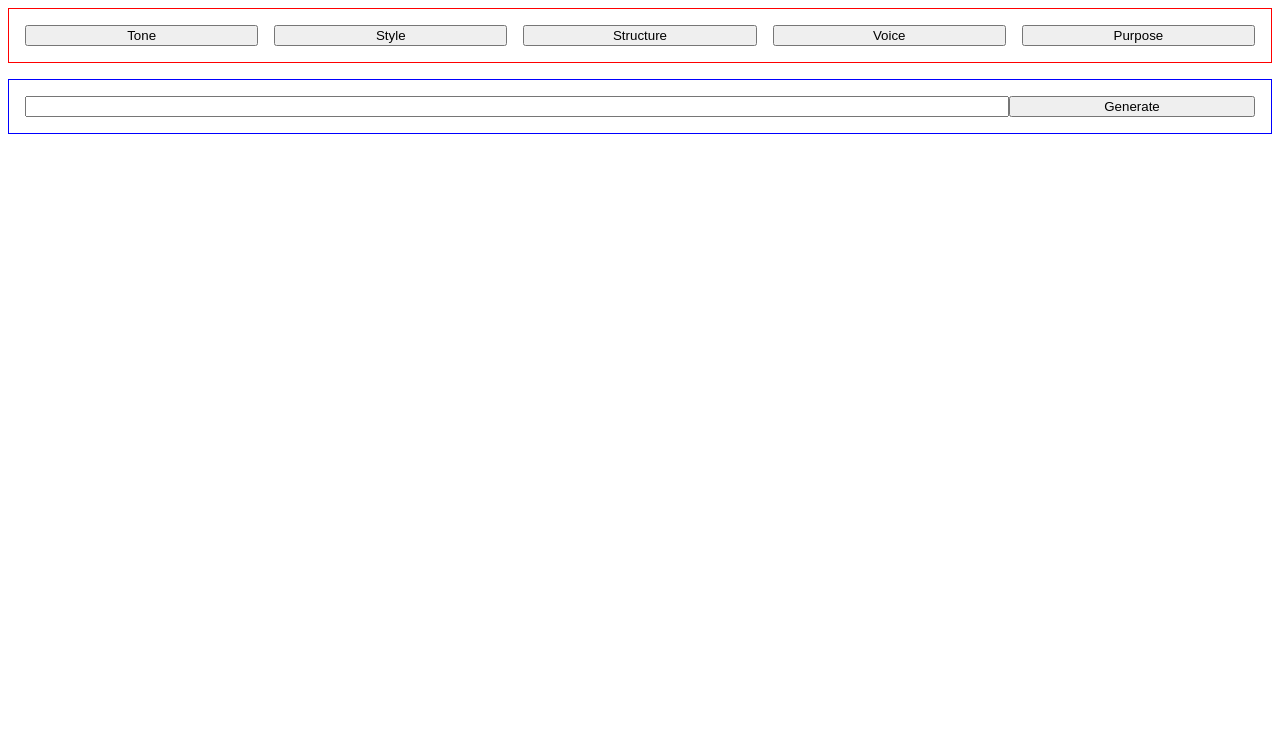
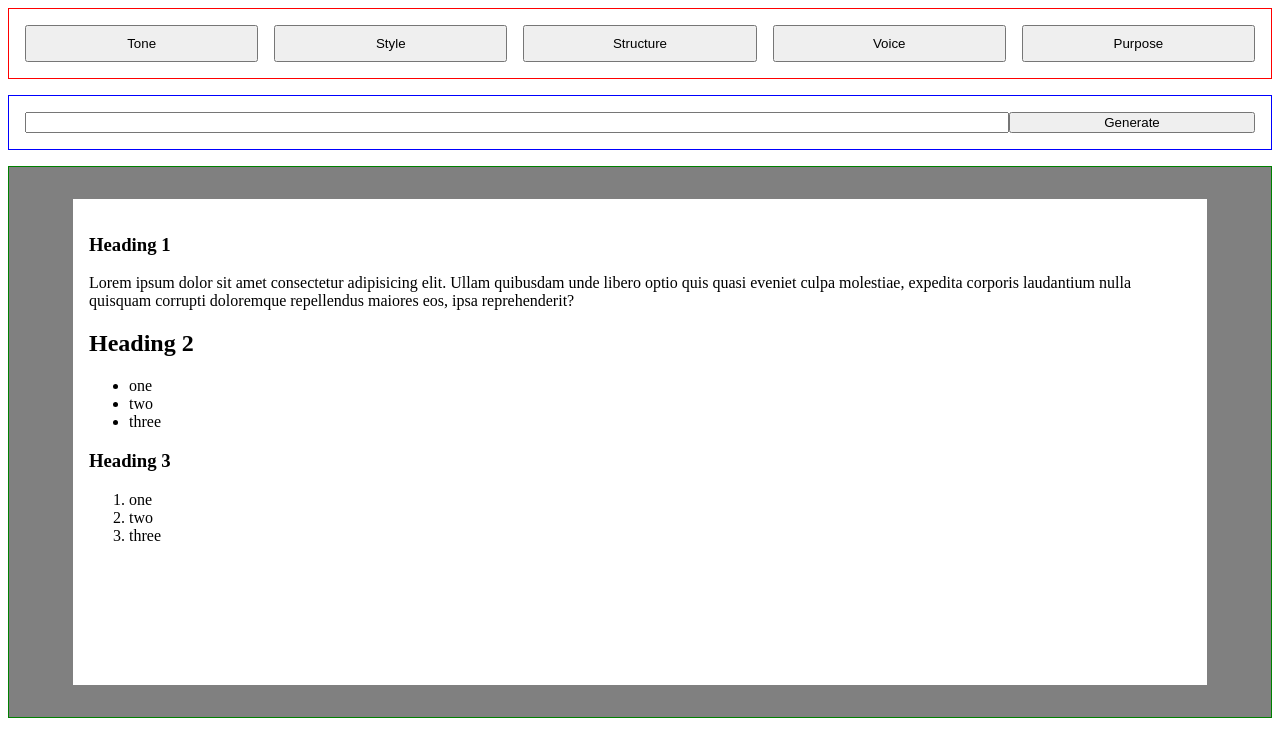
Before and after one commit to ryanneilparker/rhetoric-app, a SvelteKit app in the folder app/: page /editor in a window 1280 px wide. Shown: the top 756 px of the page. Built offline with nearby package versions, Linux system fonts and the light colour scheme.

Commit message:
Add preview skeleton

```diff
--- /dev/null
+++ b/app/src/components/preview.svelte
@@ -0,0 +1,43 @@
+<script>
+  let htmlContent = `
+  <h1>Heading 1</h1>
+  <p>Lorem ipsum dolor sit amet consectetur adipisicing elit. Ullam quibusdam unde libero optio quis quasi eveniet culpa molestiae, expedita corporis laudantium nulla quisquam corrupti doloremque repellendus maiores eos, ipsa reprehenderit?</p>
+  <h2>Heading 2</h2>
+  <ul>
+    <li>one</li>
+    <li>two</li>
+    <li>three</li>
+  </ul>
+  <h3>Heading 3</h3>
+  <ol>
+    <li>one</li>
+    <li>two</li>
+    <li>three</li>
+  </ol>
+  `
+</script>
+
+<section id="preview">
+  <div class="content">
+    {@html htmlContent}
+  </div>
+</section>
+
+  <style>
+    #preview {
+      display: grid;
+
+      margin-top: 1rem;
+      padding: 2rem 4rem 2rem 4rem;
+
+      background-color: grey;
+
+      /* debug */
+      border: 1px solid green;
+    }
+
+    .content {
+      padding: 1rem;
+      background-color: white;
+    }
+  </style>
--- a/app/src/routes/editor/+page.svelte
+++ b/app/src/routes/editor/+page.svelte
@@ -1,14 +1,19 @@
 <script>
     import Options from "../../components/options.svelte";
     import Prompter from "../../components/prompter.svelte";
+    import Preview from "../../components/preview.svelte";
 </script>
 
-<section>
+<section id="editor">
+
     <Options />
     <Prompter />
-
+    <Preview />
 </section>
 
 <style>
-
+    #editor {
+        display: grid;
+        grid-template-rows: 1fr 1fr 8fr;
+    }
 </style>
```
